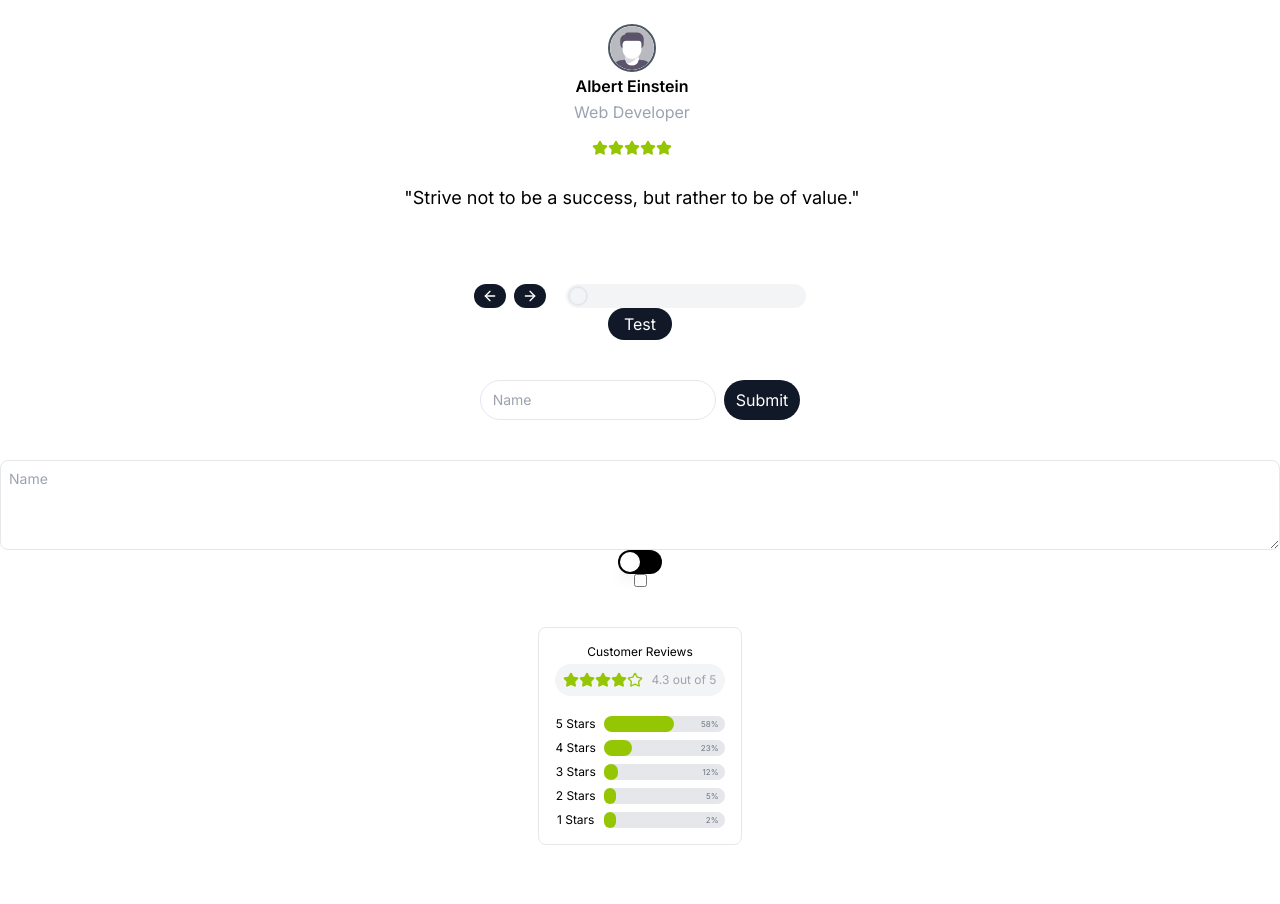
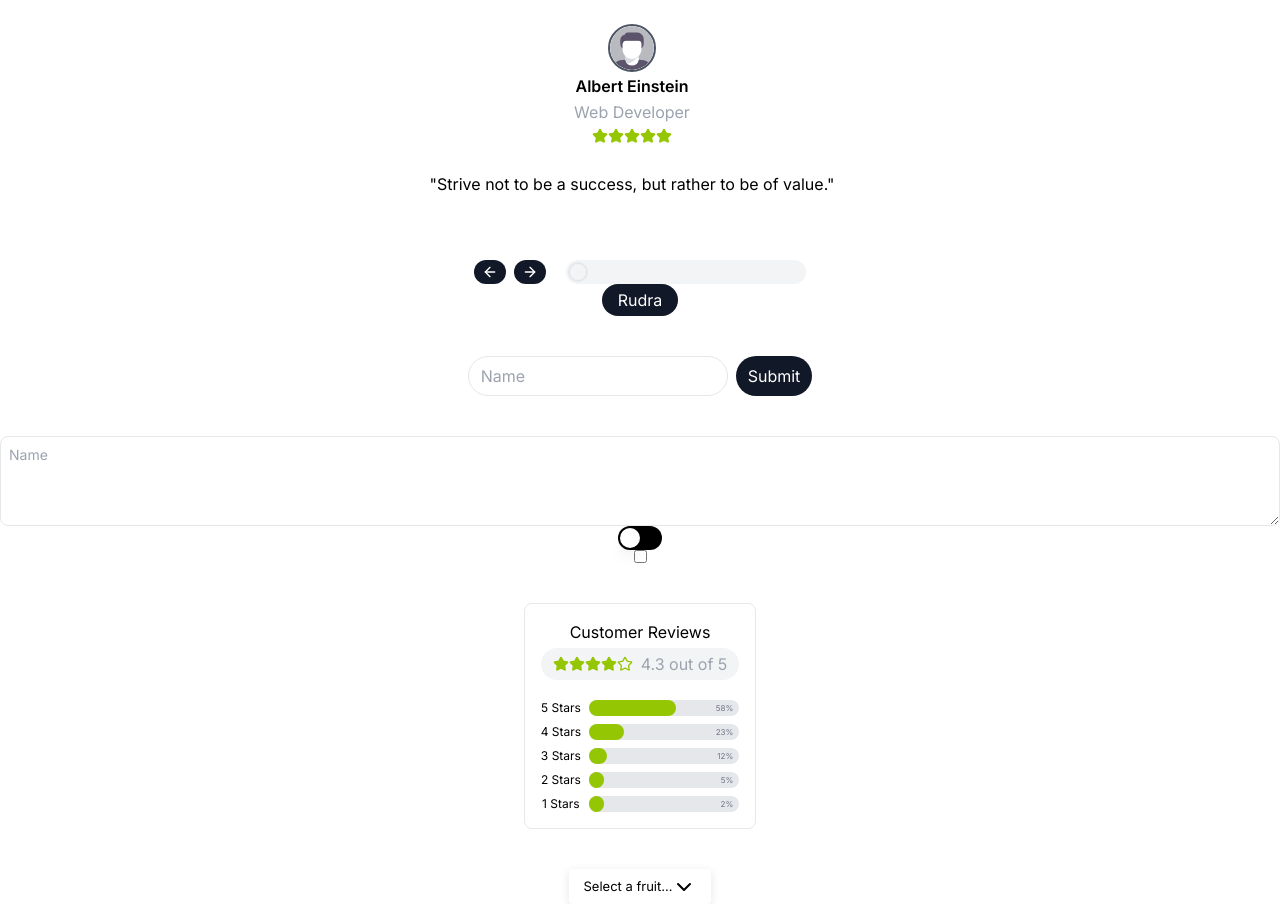
Before and after one commit to prudra2000/Velocify, a Next.js app: page / in a window 1280 px wide. Built offline with nearby package versions, Linux system fonts and the light colour scheme.

Commit message:
fixed select and styling of ratingbreakdown

```diff
--- a/package.json
+++ b/package.json
@@ -10,9 +10,12 @@
   },
   "dependencies": {
     "@radix-ui/react-checkbox": "^1.1.1",
+    "@radix-ui/react-select": "^2.1.1",
     "@radix-ui/react-switch": "^1.1.0",
     "class-variance-authority": "^0.7.0",
-    "embla-carousel-react": "^8.1.8",
+    "embla-carousel": "^8.2.0",
+    "embla-carousel-autoplay": "^8.2.0",
+    "embla-carousel-react": "^8.2.0",
     "lucide": "^0.428.0",
     "lucide-react": "^0.428.0",
     "next": "14.2.5",
--- a/src/app/page.tsx
+++ b/src/app/page.tsx
@@ -7,8 +7,10 @@ import { Textarea } from "@/components/textarea";
 import { Button } from "@/components/button";
 import { Switch } from "@/components/switch";
 import { Checkbox } from "@/components/checkbox";
+import { Select } from "@/components/select";
 import RaitingsBreakdown from "@/components/raitingsbreakdown";
 import RatingsBreakdown from "@/components/raitingsbreakdown";
+import { Option } from "@/components/options"; // Updated import path
 
 interface Testimonials {
   author: string;
@@ -40,10 +42,11 @@ export default function Home() {
           testimonials={testimonials}
           maxTestimonials={maxTestimonials}
           looped={true}
+          autoplay={false}
         />
       )}
       <Badge variant="default" className="mb-10">
-        <p>Test</p>
+        Rudra
       </Badge>
       <div className="flex gap-2 mb-10 px-10">
         <Input type="text" variant="rounded" placeholder="Name" />
@@ -57,6 +60,7 @@ export default function Home() {
       <div className="my-10">
         <RatingsBreakdown accentColor="#95c604" oneStars={100} twoStars={230} threeStars={500} fourStars={1000} fiveStars={2500}/>
       </div>
+      <Select/>
     </main>
   );
 }
--- a/src/components/badge.tsx
+++ b/src/components/badge.tsx
@@ -3,18 +3,18 @@ import { twMerge } from "tailwind-merge";
 import * as React from "react";
 
 const badgeVariants = cva(
-  "flex flex-row justify-center items-center rounded-full ",
+  "flex flex-row justify-center items-center rounded-full text-xs sm:text-sm md:text-base",
   {
     variants: {
       variant: {
         default: "bg-gray-900 text-white hover:bg-gray-800",
-        destructive: "bg-red-700 text-white hover:bg-red-600",
+        destructive: "bg-red-700 text-white hover:bg-red-600 ",
         outline:
-          "bg-gray-200 hover:bg-gray-300 outline outline-2 outline-gray-300",
-        secondary: "bg-gray-200 hover:bg-gray-300",
+          "bg-gray-200 hover:bg-gray-300 outline outline-2 outline-gray-300 ",
+        secondary: "bg-gray-200 hover:bg-gray-300 ",
       },
       size: {
-        default: "px-4 py-1 text-xs sm:text-sm md:text-base",
+        default: "px-4 py-1 ",
       },
     },
     defaultVariants: {
--- a/src/components/carousel.tsx
+++ b/src/components/carousel.tsx
@@ -6,6 +6,7 @@ import {
 } from "@/components/testimonial";
 import EmblaCarousel from "../components/emblaCarousel";
 import { EmblaOptionsType } from "embla-carousel";
+
 
 interface Testimonials {
   author: string;
@@ -18,10 +19,12 @@ interface CarouselProps {
   testimonials: Testimonials[];
   maxTestimonials: number;
   looped?: boolean;
+  autoplay?: boolean;
 }
 
-const Carousel = ({ testimonials, maxTestimonials, looped }: CarouselProps) => {
+const Carousel = ({ testimonials, maxTestimonials, looped, autoplay }: CarouselProps) => {
   const options: EmblaOptionsType = { loop: looped };
+
   const SLIDES = testimonials
     .slice(0, maxTestimonials)
     .map((testimonialData, index) => (
@@ -37,7 +40,7 @@ const Carousel = ({ testimonials, maxTestimonials, looped }: CarouselProps) => {
       </Testimonial>
     ));
 
-  return <EmblaCarousel slides={SLIDES} options={options} />;
+  return <EmblaCarousel slides={SLIDES} options={options} autoplay={autoplay} />;
 };
 
 export default Carousel;
--- a/src/components/checkbox.tsx
+++ b/src/components/checkbox.tsx
@@ -3,11 +3,11 @@ import { cva, type VariantProps } from "class-variance-authority";
 import { twMerge } from "tailwind-merge";
 
 const checkboxVariants = cva(
-    " border-2 border-blue-500 bg-white",
+    "border-1 border-blue-500 bg-white",
     {
       variants: {
         variant: {
-          default: "rounded-lg",
+          default: "rounded-lg ",
           rounded: "rounded-full",
         },
       },
--- a/src/components/emblaCarousel.tsx
+++ b/src/components/emblaCarousel.tsx
@@ -1,42 +1,74 @@
-'use client'
-import React from 'react'
-import { EmblaOptionsType } from 'embla-carousel'
-import { DotButton, useDotButton } from './EmblaCarouselDotButton'
+"use client";
+import React, { useCallback, useEffect, useState } from 'react'
+import { EmblaOptionsType } from "embla-carousel";
+import { DotButton, useDotButton } from "./EmblaCarouselDotButton";
 import {
   PrevButton,
   NextButton,
-  usePrevNextButtons
-} from './EmblaCarouselArrowButtons'
-import useEmblaCarousel from 'embla-carousel-react'
+  usePrevNextButtons,
+} from "./EmblaCarouselArrowButtons";
+import useEmblaCarousel from "embla-carousel-react";
+import Autoplay from "embla-carousel-autoplay";
 
 type PropType = {
   slides: React.ReactNode[];
-  options?: EmblaOptionsType
-}
+  options?: EmblaOptionsType;
+  autoplay?: boolean;
+};
 
 const EmblaCarousel: React.FC<PropType> = (props) => {
-  const { slides, options } = props
-  const [emblaRef, emblaApi] = useEmblaCarousel(options)
+  const { slides, options, autoplay } = props;
+  const plugins = autoplay ? [Autoplay({ playOnInit: true, delay: 5000 })] : []
+  const [emblaRef, emblaApi] = useEmblaCarousel(options, plugins)
+  const [isPlaying, setIsPlaying] = useState(false)
 
   const { selectedIndex, scrollSnaps, onDotButtonClick } =
-    useDotButton(emblaApi)
+    useDotButton(emblaApi);
 
   const {
     prevBtnDisabled,
     nextBtnDisabled,
     onPrevButtonClick,
-    onNextButtonClick
-  } = usePrevNextButtons(emblaApi)
+    onNextButtonClick,
+  } = usePrevNextButtons(emblaApi);
+
+
+  const toggleAutoplay = useCallback(() => {
+    const autoplay = emblaApi?.plugins()?.autoplay
+    if (!autoplay) return
+
+    const playOrStop = autoplay.isPlaying() ? autoplay.stop : autoplay.play
+    playOrStop()
+  }, [emblaApi])
+
+  useEffect(() => {
+    const autoplay = emblaApi?.plugins()?.autoplay
+    if (!autoplay) return
+
+    // Start autoplay on component mount
+    autoplay.play()
+
+    setIsPlaying(autoplay.isPlaying())
+    emblaApi
+      .on('autoplay:play', () => setIsPlaying(true))
+      .on('autoplay:stop', () => setIsPlaying(false))
+      .on('reInit', () => setIsPlaying(autoplay.isPlaying()))
+  }, [emblaApi])
 
   return (
     <section className="embla">
       <div className="embla__viewport" ref={emblaRef}>
         <div className="embla__container">
-          {slides.map((slide, index) => ( // Change index to slide
-            <div className="embla__slide" key={index}>
-              {slide}
-            </div>
-          ))}
+          {slides.map(
+            (
+              slide,
+              index
+            ) => (
+              <div className="embla__slide" key={index}>
+                {slide}
+              </div>
+            )
+          )}
         </div>
       </div>
 
@@ -51,16 +83,18 @@ const EmblaCarousel: React.FC<PropType> = (props) => {
             <DotButton
               key={index}
               onClick={() => onDotButtonClick(index)}
-              className={`text-xs rounded-full after:bg-gray-900 p-1 md:p-2 h-fit ${index === selectedIndex ? 'outline outline-2 outline-gray-200' : ''}`}
-              children={
-                <p></p>
-              }
+              className={`text-xs rounded-full after:bg-gray-900 p-1 md:p-2 h-fit ${
+                index === selectedIndex
+                  ? "outline outline-2 outline-gray-200"
+                  : ""
+              }`}
+              children={<p></p>}
             />
           ))}
         </div>
       </div>
     </section>
-  )
-}
+  );
+};
 
-export default EmblaCarousel
+export default EmblaCarousel;
--- a/src/components/input.tsx
+++ b/src/components/input.tsx
@@ -3,7 +3,7 @@ import { cva, type VariantProps } from "class-variance-authority";
 import { twMerge } from "tailwind-merge";
 
 const inputVariants = cva(
-    "flex text-xs sm:text-sm md:text-sm px-3 sm:px-3 sm:py-1 border border-input file:bg-transparent file:border-0 file:text-xs file:py-1 file:px-2 disabled:cursor-not-allowed disabled:opacity-50",
+    "flex px-3 sm:px-3 sm:py-1 text-xs sm:text-sm md:text-base border border-input file:bg-transparent file:border-0 file:text-xs file:py-1 file:px-2 disabled:cursor-not-allowed disabled:opacity-50",
     {
       variants: {
         variant: {
--- /dev/null
+++ b/src/components/options.tsx
@@ -0,0 +1,11 @@
+import React from "react";
+
+interface OptionProps extends React.OptionHTMLAttributes<HTMLOptionElement> {
+  children: React.ReactNode;
+}
+
+const Option: React.FC<OptionProps> = ({ children, ...props }) => (
+  <option {...props} className="text-black bg-black">{children}</option>
+);
+
+export { Option };
--- a/src/components/raitingsbreakdown.tsx
+++ b/src/components/raitingsbreakdown.tsx
@@ -40,16 +40,16 @@ const RatingsBreakdown: React.FC<RatingsBreakdownProps> = ({
     totalRatings ? ((stars / totalRatings) * 100).toFixed(0) : 0;
 
   return (
-    <div className="flex flex-col w-full h-full rounded-lg border p-4 gap-2">
+    <div className="flex flex-col w-full h-full rounded-lg border p-4 gap-2 text-xs sm:text-sm md:text-base ">
       <div className="flex flex-col items-center mb-3 rounded-full ">
-        <p className="text-xs px-4 pb-1">Customer Reviews</p>
-        <div className="flex flex-row justify-center items-center gap-2 px-2 py-1 rounded-full bg-gray-100">
+        <p className=" px-4 pb-1">Customer Reviews</p>
+        <div className="flex flex-row justify-center items-center gap-2 px-3 py-1 rounded-full bg-gray-100">
           <RatingStars
             rating={Number(average)}
             clickable={false}
             starColor={accentColor}
           />
-          <p className="text-gray-400 text-xs">{average} out of 5</p>
+          <p className="text-gray-400 ">{average} out of 5</p>
         </div>
       </div>
       <div className="flex flex-row justify-between items-center gap-2">
--- /dev/null
+++ b/src/components/select.tsx
@@ -0,0 +1,46 @@
+import * as RadixSelect from "@radix-ui/react-select";
+import { cva, type VariantProps } from "class-variance-authority";
+import { twMerge } from "tailwind-merge";
+import React from "react";
+import { ChevronDown, ChevronUp } from "lucide-react";
+ // Ensure CheckIcon is imported
+
+const Select = React.forwardRef<
+  HTMLDivElement,
+  React.HTMLAttributes<HTMLDivElement>
+>(({ className, style, ...props }, ref) => (
+  <RadixSelect.Root>
+    <RadixSelect.Trigger className="inline-flex items-center justify-center rounded px-[15px] text-[13px] leading-none h-[35px] gap-[5px] bg-white text-violet11 shadow-[0_2px_10px] shadow-black/10 hover:bg-mauve3 focus:shadow-[0_0_0_2px] focus:shadow-black data-[placeholder]:text-violet9 outline-none">
+      <div className="inline-flex items-center justify-center">
+        <RadixSelect.Value placeholder="Select a fruit…" />
+        <RadixSelect.Icon>
+          <ChevronDown />
+        </RadixSelect.Icon>
+      </div>
+    </RadixSelect.Trigger>
+    <RadixSelect.Portal>
+      <RadixSelect.Content className="overflow-hidden bg-white rounded-md shadow-[0px_10px_38px_-10px_rgba(22,_23,_24,_0.35),0px_10px_20px_-15px_rgba(22,_23,_24,_0.2)]">
+        <RadixSelect.ScrollUpButton className="flex items-center justify-center h-[25px] bg-white text-violet11 cursor-default">
+          <ChevronUp />
+        </RadixSelect.ScrollUpButton>
+        <RadixSelect.Viewport>
+          <RadixSelect.Group>
+            <RadixSelect.Label className="px-[25px] text-xs leading-[25px] text-mauve11">
+              Fruits
+            </RadixSelect.Label>
+            <RadixSelect.Item value="apple">Apple</RadixSelect.Item>
+            <RadixSelect.Item value="banana">Banana</RadixSelect.Item>
+            <RadixSelect.Item value="orange">Orange</RadixSelect.Item>
+          </RadixSelect.Group>
+        </RadixSelect.Viewport>
+        <RadixSelect.ScrollDownButton className="flex items-center justify-center h-[25px] bg-white text-violet11 cursor-default">
+          <ChevronDown />
+        </RadixSelect.ScrollDownButton>
+      </RadixSelect.Content>
+    </RadixSelect.Portal>
+  </RadixSelect.Root>
+));
+Select.displayName = "Select";
+
+
+export { Select };
--- a/src/components/testimonial.tsx
+++ b/src/components/testimonial.tsx
@@ -24,10 +24,14 @@ const TestimonialHeader = React.forwardRef<
     ref
   ) => (
     <div ref={ref} className="flex flex-col  p-6 items-center ">
-      <div className="flex flex-col items-center pb-3 space-y-0.5">
+      <div className="flex flex-col items-center space-y-0.5">
         <Avatar src={avatarURL} alt="" border />
-        <p className="font-semibold">{name}</p>
-        {secondaryInfo && <p className="text-gray-400">{secondaryInfo}</p>}
+        <p className="font-semibold text-xs sm:text-sm md:text-base">{name}</p>
+        {secondaryInfo && (
+          <p className="text-gray-400 text-xs sm:text-sm md:text-base">
+            {secondaryInfo}
+          </p>
+        )}
       </div>
       <RatingStars rating={rating} starColor={starColor} />
       <div {...props} />
@@ -45,7 +49,7 @@ const TestimonialContent = React.forwardRef<
   return (
     <div
       ref={ref}
-      className=" pt-0 justify-center text-center text-xs md:text-sm xl:text-lg px-10 md:px-40 lg:px-60 "
+      className="justify-center text-center text-xs sm:text-sm md:text-base px-10 md:px-40 lg:px-60 "
       {...props}
     >
       <p>{hasQuotes ? testimony : `"${testimony}"`}</p>
```
Also changed, not shown: 1 other file (tests, documents, lock files or other folders).
